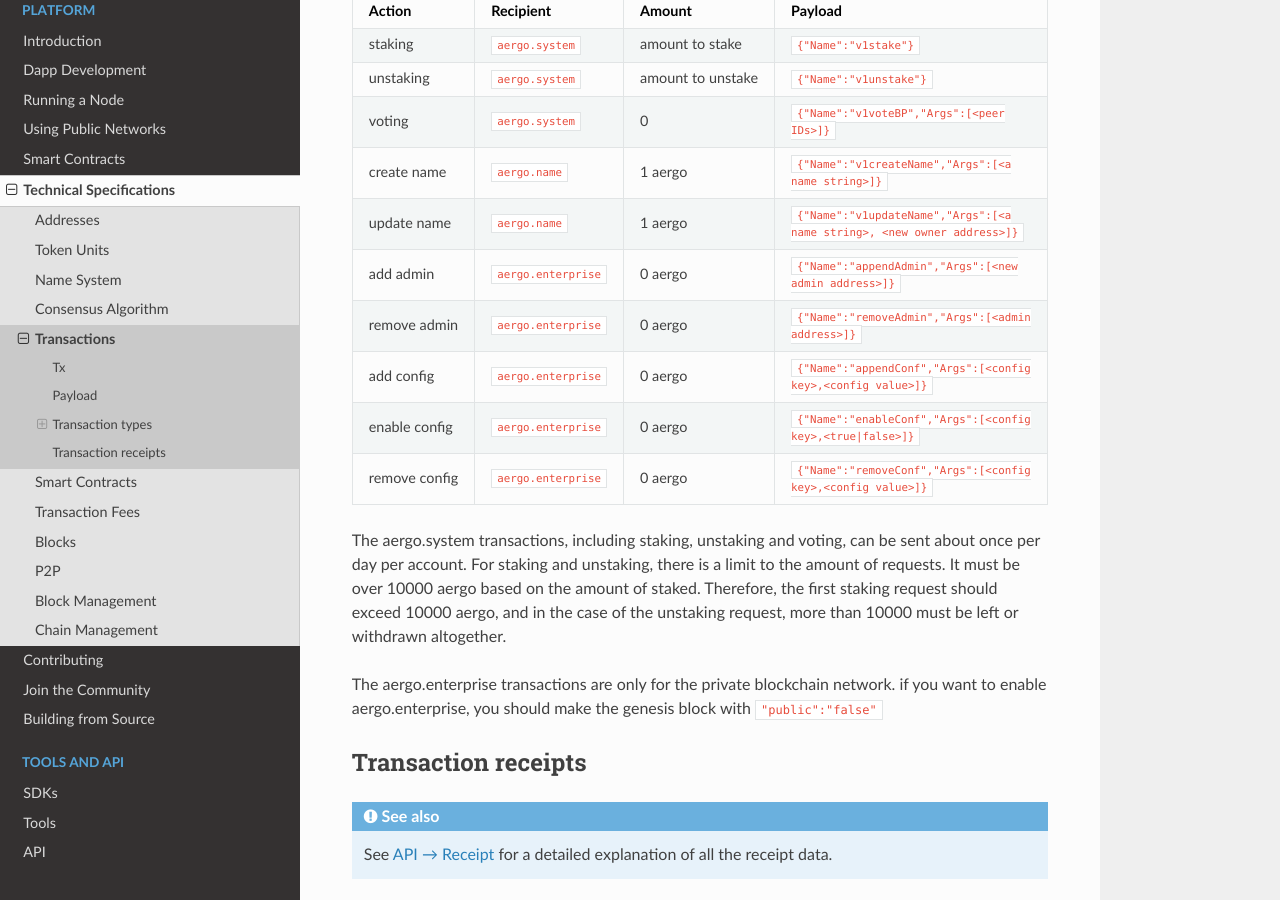
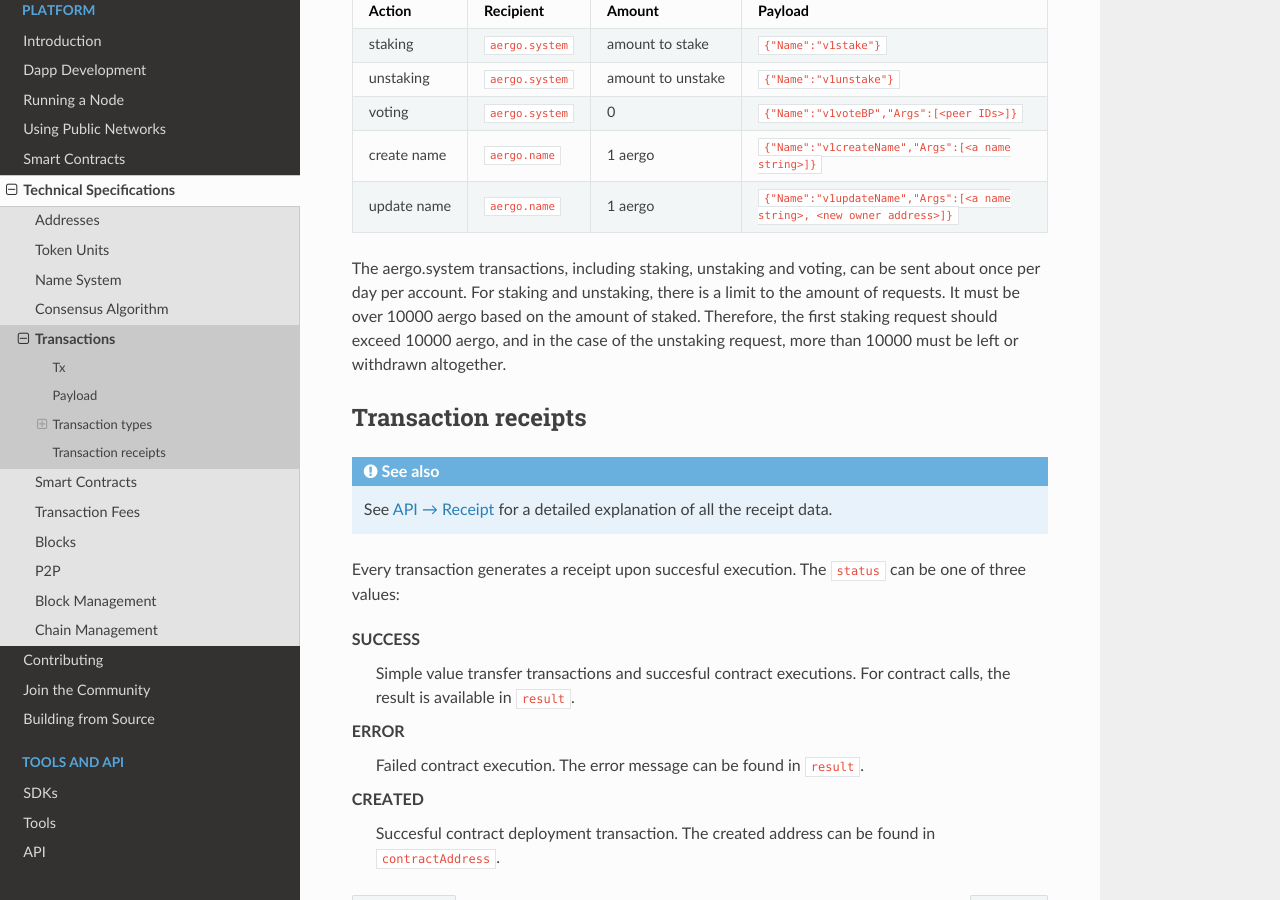
Before and after one commit to aergoio/guide, a Sphinx documentation site: the page built from source/specs/transactions.rst, in a window 1280 px wide and 900 px high, scrolled down 1109 px. Built offline with Sphinx 7.4.7 and the Read the Docs theme 2.0.0, drawn with Linux system fonts in a browser that asks for light colours.

Commit message:
Revert "Update transactions.rst"
This reverts commit 3b7739ef93767c2af4e26d1b0ab5b351a2dfcdb8.

- remove aergo.enterprise spec

```diff
--- a/source/specs/transactions.rst
+++ b/source/specs/transactions.rst
@@ -52,26 +52,18 @@
 
 The following table shows the specification for each field of the transaction body.
 
-==============  =========================  =================  ==============================================================================
-Action          Recipient                  Amount             Payload
-==============  =========================  =================  ==============================================================================
-staking         :code:`aergo.system`       amount to stake    :code:`{"Name":"v1stake"}`
-unstaking       :code:`aergo.system`       amount to unstake  :code:`{"Name":"v1unstake"}`
-voting          :code:`aergo.system`       0                  :code:`{"Name":"v1voteBP","Args":[<peer IDs>]}`
-create name     :code:`aergo.name`         1 aergo            :code:`{"Name":"v1createName","Args":[<a name string>]}`
-update name     :code:`aergo.name`         1 aergo            :code:`{"Name":"v1updateName","Args":[<a name string>, <new owner address>]}`
-add admin       :code:`aergo.enterprise`   0 aergo            :code:`{"Name":"appendAdmin","Args":[<new admin address>]}`
-remove admin    :code:`aergo.enterprise`   0 aergo            :code:`{"Name":"removeAdmin","Args":[<admin address>]}`
-add config      :code:`aergo.enterprise`   0 aergo            :code:`{"Name":"appendConf","Args":[<config key>,<config value>]}`
-enable config   :code:`aergo.enterprise`   0 aergo            :code:`{"Name":"enableConf","Args":[<config key>,<true|false>]}`
-remove config   :code:`aergo.enterprise`   0 aergo            :code:`{"Name":"removeConf","Args":[<config key>,<config value>]}`
-==============  =========================  =================  ==============================================================================
+===========  ====================  =================  ==========================================
+Action       Recipient             Amount             Payload
+===========  ====================  =================  ==========================================
+staking      :code:`aergo.system`  amount to stake    :code:`{"Name":"v1stake"}`
+unstaking    :code:`aergo.system`  amount to unstake  :code:`{"Name":"v1unstake"}`
+voting       :code:`aergo.system`  0                  :code:`{"Name":"v1voteBP","Args":[<peer IDs>]}`
+create name  :code:`aergo.name`    1 aergo            :code:`{"Name":"v1createName","Args":[<a name string>]}`
+update name  :code:`aergo.name`    1 aergo            :code:`{"Name":"v1updateName","Args":[<a name string>, <new owner address>]}`
+===========  ====================  =================  ==========================================
 
 The aergo.system transactions, including staking, unstaking and voting, can be sent about once per day per account.
 For staking and unstaking, there is a limit to the amount of requests. It must be over 10000 aergo based on the amount of staked. Therefore, the first staking request should exceed 10000 aergo, and in the case of the unstaking request, more than 10000 must be left or withdrawn altogether.
-
-The aergo.enterprise transactions are only for the private blockchain network. if you want to enable aergo.enterprise, you should make the genesis block with :code:`"public":"false"`
-
 
 Transaction receipts
 --------------------
```
